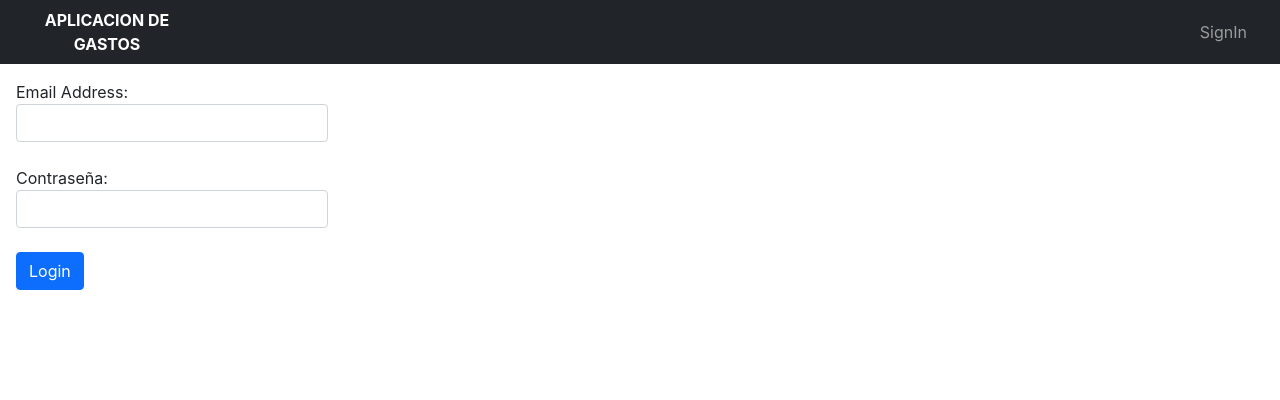
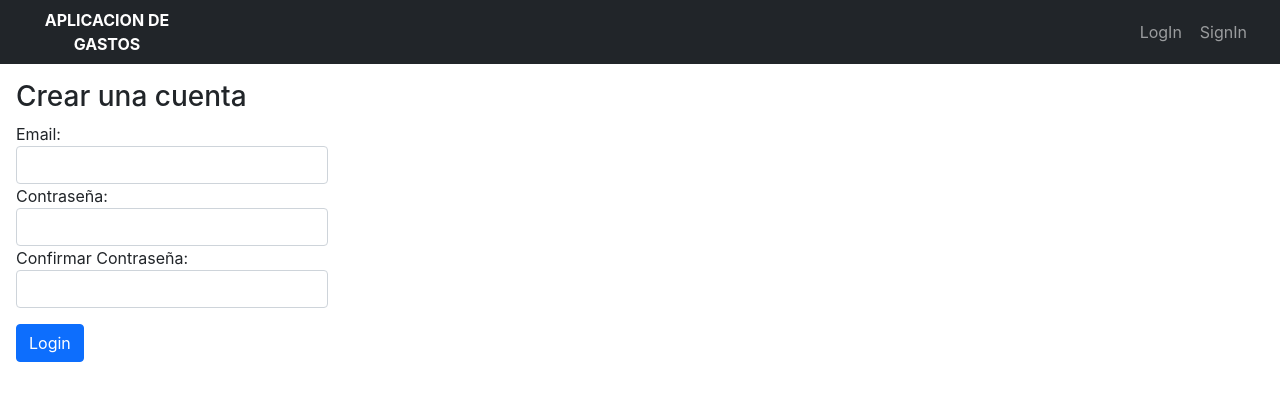
Before and after one commit to mauriyapura/app-gastos-personales, a React (Create React App) app in the folder client/: page /signin in a window 1280 px wide. Before the commit this address led to /login. Shown: the top 400 px of the page. Built offline with nearby package versions, Linux system fonts and the light colour scheme.

Commit message:
login y signup funcionando

```diff
--- a/client/public/index.html
+++ b/client/public/index.html
@@ -14,7 +14,7 @@
     <link rel="manifest" href="%PUBLIC_URL%/manifest.json" />
 
     <link href="https://cdn.jsdelivr.net/npm/bootstrap@5.1.0/dist/css/bootstrap.min.css" rel="stylesheet" integrity="sha384-KyZXEAg3QhqLMpG8r+8fhAXLRk2vvoC2f3B09zVXn8CA5QIVfZOJ3BCsw2P0p/We" crossorigin="anonymous">
-
+    <link rel="stylesheet" href="https://cdnjs.cloudflare.com/ajax/libs/animate.css/4.1.1/animate.min.css"/>
     <title>React App</title>
   </head>
   <body>
--- a/client/src/App.js
+++ b/client/src/App.js
@@ -1,9 +1,9 @@
-
 import React, {useState, useEffect, useReducer} from 'react';
 
 import {AuthContext} from './auth/AuthContext';
 import {authReducer} from './auth/authReducer';
 import { AppRouter } from './routers/AppRouter';
+
 
 
 const init = ()=>{
@@ -14,6 +14,7 @@ export const App = () => {
 
   const [user, dispatch] = useReducer(authReducer, {}, init);
 
+
   useEffect(() => {
     localStorage.setItem("user", JSON.stringify(user));
   }, [user])
@@ -23,7 +24,9 @@ export const App = () => {
   return (
 
     <AuthContext.Provider value={{user, dispatch}}>
+
       <AppRouter  />
+
     </AuthContext.Provider>
 
   );
--- a/client/src/auth/authReducer.js
+++ b/client/src/auth/authReducer.js
@@ -16,7 +16,11 @@ export const authReducer = (state={}, action)=>{
                 logged: true
             }
         case types.logout:
-            return{
+            return {
+                logged: false
+            }
+        case types.signin:
+            return {
                 logged: false
             }
 
--- a/client/src/components/OldLogin.js
+++ b/client/src/components/Login.js
@@ -1,6 +1,5 @@
 import React, {useState, useEffect, useContext} from 'react';
-import { useHistory } from 'react-router';
-import { reqLogin } from '../helpers/requestAjax';
+import { reqLogin } from '../helpers/reqLogin';
 
 import { AuthContext } from '../auth/AuthContext';
 import { types } from '../types/types';
@@ -9,12 +8,11 @@ export const LoginForm = ({history}) => {
 
     const {dispatch} = useContext(AuthContext);
 
+    const [error, setError] = useState("");
     const [details, setDetails] = useState({
         email:"",
         password:""
     });
-    //let history = useHistory();
-    let error = "";
 
     const submitHandler = async(e)=>{
         e.preventDefault();
@@ -22,26 +20,27 @@ export const LoginForm = ({history}) => {
         const infoLogin = await reqLogin(url, details);
         const lastPath = localStorage.getItem("lastPath") || "/" ;
 
-        if(infoLogin){
+        if(infoLogin.success === true){
             dispatch({
                 type: types.login,
                 payload: {
-                    email: infoLogin.data.email
+                    email: infoLogin.email
                 }
             });
             history.replace(lastPath);
-            console.log(infoLogin.data)
+            console.log(infoLogin)
         }else{
-            error = `Error de login`
+            console.log("error en oldLogin")
+            setError(infoLogin.message)
         }
-
     }
 
     return (
         <div className="containerPrincipal col-lg-3">
             <form className="containerSecundario" onSubmit={submitHandler}>
+                <h3>INICIAR SESIÓN</h3>
                 <div className="form-group " >
-                    <label>Email Address: </label>
+                    <label>Email: </label>
                     <br />
                     <input
                         type="text"
@@ -50,7 +49,7 @@ export const LoginForm = ({history}) => {
                         value={details.email}
                         onChange={e=>setDetails({...details, email:e.target.value})}
                     />
-                    <br />
+
                     <label>Contraseña: </label>
                     <br />
                     <input
@@ -61,9 +60,9 @@ export const LoginForm = ({history}) => {
                         onChange={e=>setDetails({...details, password:e.target.value})}
                         autoComplete="off"
                     />
-                    <br />
-                    <input type="submit" value="Login" className="btn btn-primary"/>
-                    { (error!="") ? (<div className="error alert alert-danger">{error}</div>) : "" }
+
+                    { (error!="") ? (<div className="error alert alert-danger mt-3 mb-0 animate__animated animate__fadeIn">{error}</div>) : "" }
+                    <input type="submit" value="Login" className="btn btn-primary mt-3"/>
                 </div>
             </form>
       </div>
--- /dev/null
+++ b/client/src/components/SignIn.js
@@ -0,0 +1,94 @@
+import React, { useEffect, useRef, useState } from 'react';
+import { reqSignIn } from '../helpers/reqSignIn';
+
+export const SignIn = ({history}) => {
+
+    const [problem, setProblem] = useState(null);
+    const [error, setError] = useState("");
+    const [data, setData] = useState({
+        email: "",
+        password: "",
+        confirmPassword: ""
+    });
+
+    const {email, password, confirmPassword} = data;
+
+    const firstUpdate = useRef(true);
+    useEffect(() => {
+        if (firstUpdate.current) {
+            firstUpdate.current = false;
+            return;
+        }
+        console.log(problem)
+        setError(problem)
+
+    },[problem]);
+
+    const submitHandler = async(e)=>{
+        e.preventDefault();
+        const url = 'http://localhost:3001/api/v1/users';
+        if(password.length < 4 ){
+            return setError("Las contraseñas deben ser de al menos 4 caracteres");
+        }
+        if(password === confirmPassword){
+            console.log("Contraseñas sí coinciden");
+        }else{
+            console.log("Contraseñas no coinciden")
+            return setError("Las contraseñas no coinciden");
+        }
+
+        const infoSignIn = await reqSignIn(url, email, password, setProblem);
+        if(infoSignIn.success === true){
+            console.log("Usted se ha registrado correctamente");
+            console.log(infoSignIn)
+            history.replace("/login");
+        }else{
+            console.log("ni idea xq vino x aqui")
+        }
+
+    }
+
+    return (
+        <div className="containerPrincipal col-lg-3">
+            <h3>Crear una cuenta</h3>
+
+            <form className="containerSecundario" onSubmit={submitHandler}>
+                <div className="form-group " >
+                    <label>Email: </label>
+                    <br />
+                    <input
+                        type="text"
+                        className="form-control"
+                        name="email"
+                        value={data.email}
+                        onChange={e=>setData({...data, email:e.target.value})}
+                    />
+
+                    <label>Contraseña: </label>
+                    <br />
+                    <input
+                        type="password"
+                        className="form-control"
+                        name="password"
+                        value={data.password}
+                        onChange={e=>setData({...data, password:e.target.value})}
+                        autoComplete="off"
+                    />
+                    <label>Confirmar Contraseña: </label>
+                    <br />
+                    <input
+                        type="password"
+                        className="form-control"
+                        name="confirmPassword"
+                        value={data.confirmPassword}
+                        onChange={e=>setData({...data, confirmPassword:e.target.value})}
+                        autoComplete="off"
+                    />
+
+                    { (error!="") ? (<div className="error alert alert-danger mt-3 mb-0 animate__animated animate__fadeIn">{error}</div>) : "" }
+                    <input type="submit" value="Login" className="btn btn-primary mt-3"/>
+                </div>
+            </form>
+      </div>
+    )
+}
--- a/client/src/components/ui/NavBar.js
+++ b/client/src/components/ui/NavBar.js
@@ -15,10 +15,17 @@ export const Navbar = () => {
             type: types.logout
         });
     }
-
     const handleSignIn = ()=>{
 
+        history.replace("/signin");
+        dispatch({
+            type: types.signin
+        })
         console.log("Entrando a Sign In")
+    }
+    const handleLogin = ()=>{
+
+        history.replace("/login");
 
     }
 
@@ -32,14 +39,20 @@ export const Navbar = () => {
             <div className="navbar-collapse collapse w-100 order-3 dual-collapse2">
                 <ul className="navbar-nav ms-auto me-4">
 
-                    <span className="nav-item nav-link text-info">
-                        {email}
-                    </span>
-
                     {
                         (logged)
-                            ? ( <button className="nav-item nav-link btn" onClick={handleLogout}>Logout</button> )
-                            : ( <button className="nav-item nav-link btn" onClick={handleSignIn}>SignIn</button> )
+                            ? (
+                                <>
+                                <span className="nav-item nav-link text-info">{email}</span>
+                                <button className="nav-item nav-link btn" onClick={handleLogout}>Logout</button>
+                                </>
+                              )
+                            : (
+                                <>
+                                <button className="nav-item nav-link btn" onClick={handleLogin}>LogIn</button>
+                                <button className="nav-item nav-link btn" onClick={handleSignIn}>SignIn</button>
+                                </>
+                              )
                     }
 
                 </ul>
--- a/client/src/helpers/requestAjax.js
+++ b/client/src/helpers/reqLogin.js
@@ -8,7 +8,8 @@ export const reqLogin = async(url, userData)=>{
         data: userData,
         responseType: 'json'
     })
-        .catch(err=>console.log("falló login"))
+        .then(res=>res.data)
+        .catch(err=>console.log("Error en el backend") )
 
     return reqData
 }
--- /dev/null
+++ b/client/src/helpers/reqSignIn.js
@@ -0,0 +1,20 @@
+import axios from "axios";
+
+
+
+export const reqSignIn = async(url, email, password, setProblem) => {
+
+    const reqData = await axios({
+        method: 'post',
+        url: url,
+        data: {
+            email,
+            password
+        }
+    })
+        .then(res=>res.data)
+        //.catch(err => setProblem(err.response.data.errors[0].msg))
+        //.catch(err=>console.log(err.response.data.errors[0].msg) )
+        .catch(err=> setProblem(err.response.data.error.detail[0].msg))
+    return reqData
+}
--- a/client/src/routers/AppRouter.js
+++ b/client/src/routers/AppRouter.js
@@ -1,4 +1,3 @@
-
 import React, { useContext } from 'react';
 import {
     BrowserRouter as Router,
@@ -8,8 +7,8 @@ import {
 
 import { AuthContext } from '../auth/AuthContext';
 import Home from '../components/Home';
-import { LoginScreen } from '../components/LoginScreen';
-import { LoginForm } from '../components/OldLogin';
+import { LoginForm } from '../components/Login';
+import { SignIn } from '../components/SignIn';
 
 import { PublicRoute } from './PublicRoute';
 import { PrivateRoute } from './PrivateRoute';
@@ -27,6 +26,7 @@ export const AppRouter = () => {
             <div className="m-3">
                 <Switch>
                     <PublicRoute exact path="/login" isAuthenticated={user.logged} component={LoginForm} />
+                    <PublicRoute exact path="/signin" isAuthenticated={user.logged} component={SignIn} />
                     <PrivateRoute path="/" isAuthenticated={user.logged} component={Home} />
                 </Switch>
             </div>
--- a/client/src/types/types.js
+++ b/client/src/types/types.js
@@ -1,6 +1,6 @@
 
 export const types = {
     login: '[auth] login',
-    logout: '[auth] logout'
-
+    logout: '[auth] logout',
+    signin: '[auth] signin'
 }
```
Also changed, not shown: client/src/components/LoginScreen.js (deleted, +0 -37 lines), client/src/index.css (line endings or trailing spaces).
